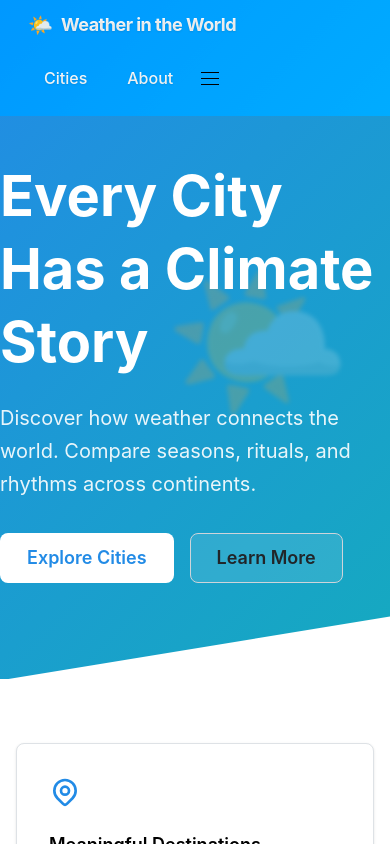
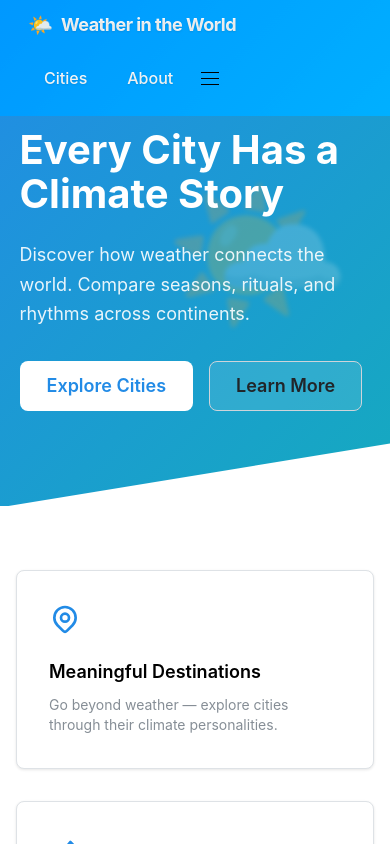
Before and after one commit to mmartha/witw, a Next.js app: page / in a window 390 px wide. Shown: the top 844 px of the page. Built offline with nearby package versions, Linux system fonts and the light colour scheme.

Commit message:
better X padding for hero sections on mobile

```diff
--- a/src/components/shared/ParallaxHero.jsx
+++ b/src/components/shared/ParallaxHero.jsx
@@ -68,7 +68,7 @@ export default function ParallaxHero({
         style={{
           position: 'relative',
           zIndex: 1,
-          padding: '10rem 0 6rem',
+          padding: 'clamp(8rem, 15vh, 10rem) clamp(1rem, 5vw, 3rem) clamp(4rem, 10vh, 6rem)',
           transform: `translateY(${parallaxOffset * 0.2}px)`,
           transition: 'transform 0.1s ease-out'
         }}
@@ -77,7 +77,8 @@ export default function ParallaxHero({
           <Title
             order={1}
             style={{
-              fontSize: rem(56),
+              fontSize: 'clamp(2.5rem, 8vw, 3.5rem)',
+              lineHeight: 1.1,
               marginBottom: rem(24),
               transform: `translateY(${parallaxOffset * 0.3}px)`,
               transition: 'transform 0.1s ease-out'
@@ -88,6 +89,7 @@ export default function ParallaxHero({
           <Text
             size="xl"
             style={{
+              fontSize: 'clamp(1.125rem, 3vw, 1.25rem)',
               opacity: 0.9,
               transform: `translateY(${parallaxOffset * 0.1}px)`,
               transition: 'transform 0.1s ease-out'
@@ -95,7 +97,11 @@ export default function ParallaxHero({
           >
             {description}
           </Text>
-          {children}
+          {children && (
+            <div style={{ marginTop: rem(32) }}>
+              {children}
+            </div>
+          )}
         </div>
       </Container>
 
```
Also changed, not shown: src/app/cities/[city]/page.module.css (+5 -3 lines).
